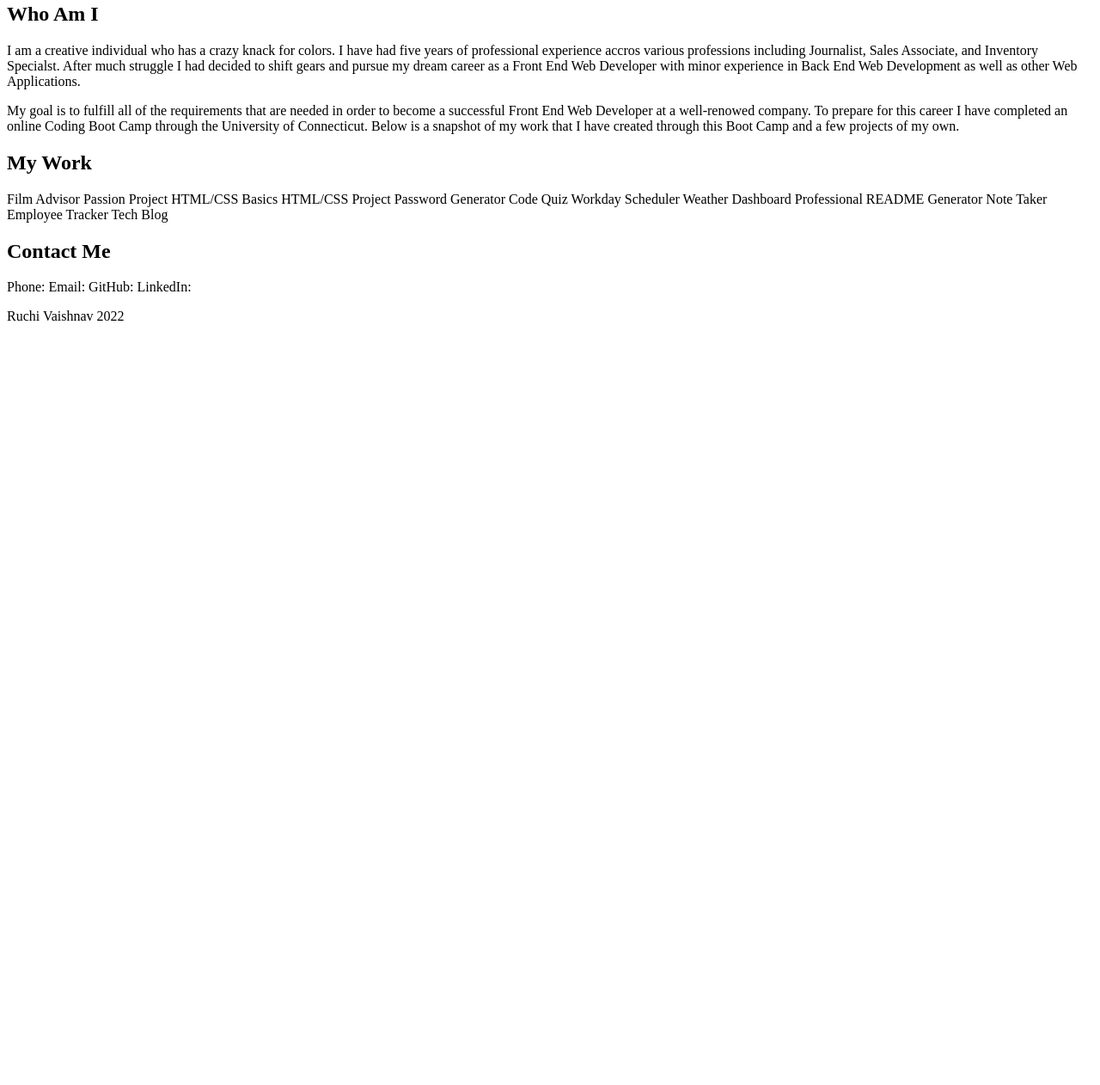
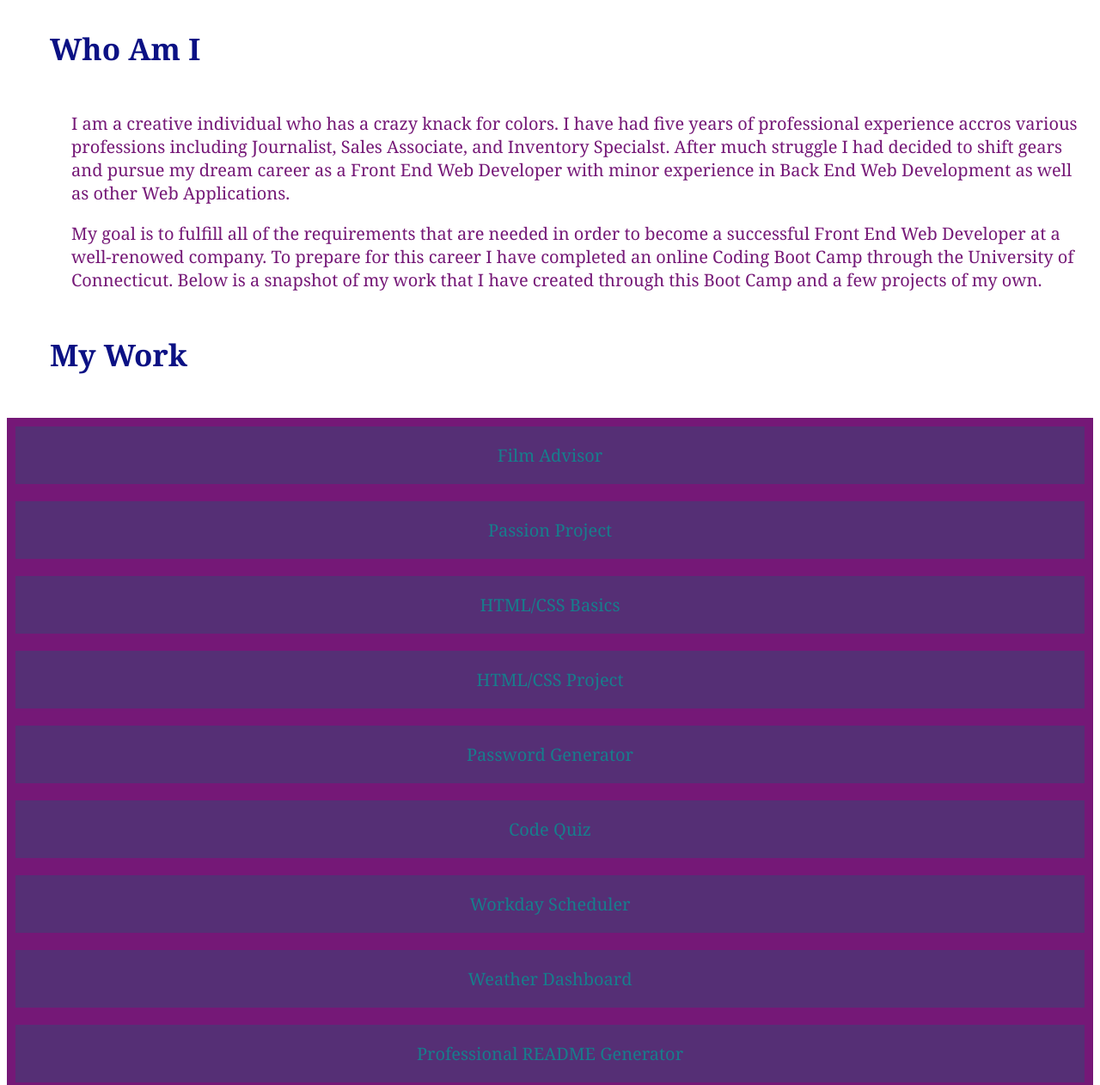
Before and after one commit to ruchivaishnav27/My-Portfolio, a plain HTML site: page index.html in a window 1280 px wide. Shown: the part 831-2093 px from the top of the page at 86% size. Before the commit the page ends 1224 px from the top, so only its background shows below. Drawn offline with Linux system fonts and the light colour scheme.

Commit message:
Merge branch 'main' of github.com:ruchivaishnav27/Portfolio

```diff
--- a/assets/css/style.css
+++ b/assets/css/style.css
@@ -39,3 +39,91 @@ img {
     height: 25%;
     width: 100%;
 }
+
+.bio-title {
+    font-family: 'Georgia';
+    font-size: 35px;
+    color: #0B1184;
+    margin: 50px;
+}
+
+.bio-content {
+    font-family: 'Georgia';
+    font-size: 20px;
+    color: #751877;
+    margin-left: 75px;
+}
+
+.work-title {
+    font-family: 'Georgia';
+    font-size: 35px;
+    color: #0B1184;
+    margin: 50px ;
+}
+
+.work-content {
+    font-family: 'Georgia';
+    font-size: 20px;
+    color: #177D8C;
+    display: flex;
+    flex-direction: column;
+    background-color: #751877;
+}
+
+.work-content > div {
+    background-color: #552F75;
+    margin: 10px;
+    padding: 20px;
+    flex-wrap: wrap;
+    text-align: center;
+}
+
+.work-content > div .left {
+    background-color: #552F75;
+    margin: auto;
+    padding: 20px;
+    flex: 50%;
+    text-align: center;
+}
+
+.work-content > div .right {
+    background-color: #552F75;
+    margin: auto;
+    padding: 20px;
+    flex: 50%;
+    text-align: center;
+}
+
+.contact-title {
+    font-family: 'Georgia';
+    font-size: 35px;
+    color: #0B1184;
+    margin: 50px;
+}
+
+.contact-content {
+    font-family: 'Georgia';
+    font-size: 20px;
+    color: #177D8C;
+    display: flex;
+    flex-direction: row;
+    background-color: #751877;
+}
+
+.contact-content > div {
+    background-color: #552F75;
+    margin: auto;
+    padding: 20px;
+    flex-wrap: wrap;
+    text-align: center;
+}
+
+.footer {
+    padding: 2px;
+    margin-top: 30px;
+    font-family: 'Georgia';
+    font-size: 20px;
+    text-align: center;
+    background-color: #552F75;
+    color: #177D8C;
+}
--- a/index.html
+++ b/index.html
@@ -23,11 +23,11 @@
 
     <section class="bio">
         <div>
-            <h2>Who Am I</h2>
+            <h2 class="bio-title"><strong>Who Am I</strong></h2>
                 <p class="bio-content">
                 I am a creative individual who has a crazy knack for colors.  I have had five years of professional experience accros various professions including Journalist, Sales Associate, and Inventory Specialst.  After much struggle I had decided to shift gears and pursue my dream career as a Front End Web Developer with minor experience in Back End Web Development as well as other Web Applications.
             </p>
-            <p>
+            <p class="bio-content">
                 My goal is to fulfill all of the requirements that are needed in order to become a successful Front End Web Developer at a well-renowed company.  To prepare for this career I have completed an online Coding Boot Camp through the University of Connecticut. Below is a snapshot of my work that I have created through this Boot Camp and a few projects of my own.
             </p>
         </div>
@@ -35,40 +35,40 @@
 
     <section class="work">
         <div>
-            <h2>My Work</h2>
-            <p class="work-content">
-                Film Advisor
-                Passion Project
-                HTML/CSS Basics
-                HTML/CSS Project
-                Password Generator
-                Code Quiz
-                Workday Scheduler
-                Weather Dashboard
-                Professional README Generator
-                Note Taker
-                Employee Tracker
-                Tech Blog
-            </p>
+            <h2 class="work-title"><strong>My Work</strong></h2>
+            <div class="work-content">
+                <div>Film Advisor</div>
+                <div>Passion Project</div>
+                <div class="left">HTML/CSS Basics</div>
+                <div class="right">HTML/CSS Project</div>
+                <div class="left">Password Generator</div>
+                <div class="right">Code Quiz</div>
+                <div class="left">Workday Scheduler</div>
+                <div class="right">Weather Dashboard</div>
+                <div class="left">Professional README Generator</div>
+                <div class="right">Note Taker</div>
+                <div class="left">Employee Tracker</div>
+                <div class="right">Tech Blog</div>
+            </div>
 
         </div>
     </section>
 
     <section class="contact">
         <div>
-            <h2>Contact Me</h2>
-            <p class="contact-content">
-                Phone:
-                Email:
-                GitHub:
-                LinkedIn:
+            <h2 class="contact-title"><strong>Contact Me</strong></h2>
+            <div class="contact-content">
+                <div>Phone:</div>
+                <div>Email:</div>
+                <div>GitHub:</div>
+                <div>LinkedIn:</div>
             </p>
 
         </div>
     </section>
 
-    <footer>
-        <p>Ruchi Vaishnav 2022</p>
+    <footer class="footer">
+        <p><strong>Ruchi Vaishnav ~ 2022</strong></p>
     </footer>
 </body>
 
```
